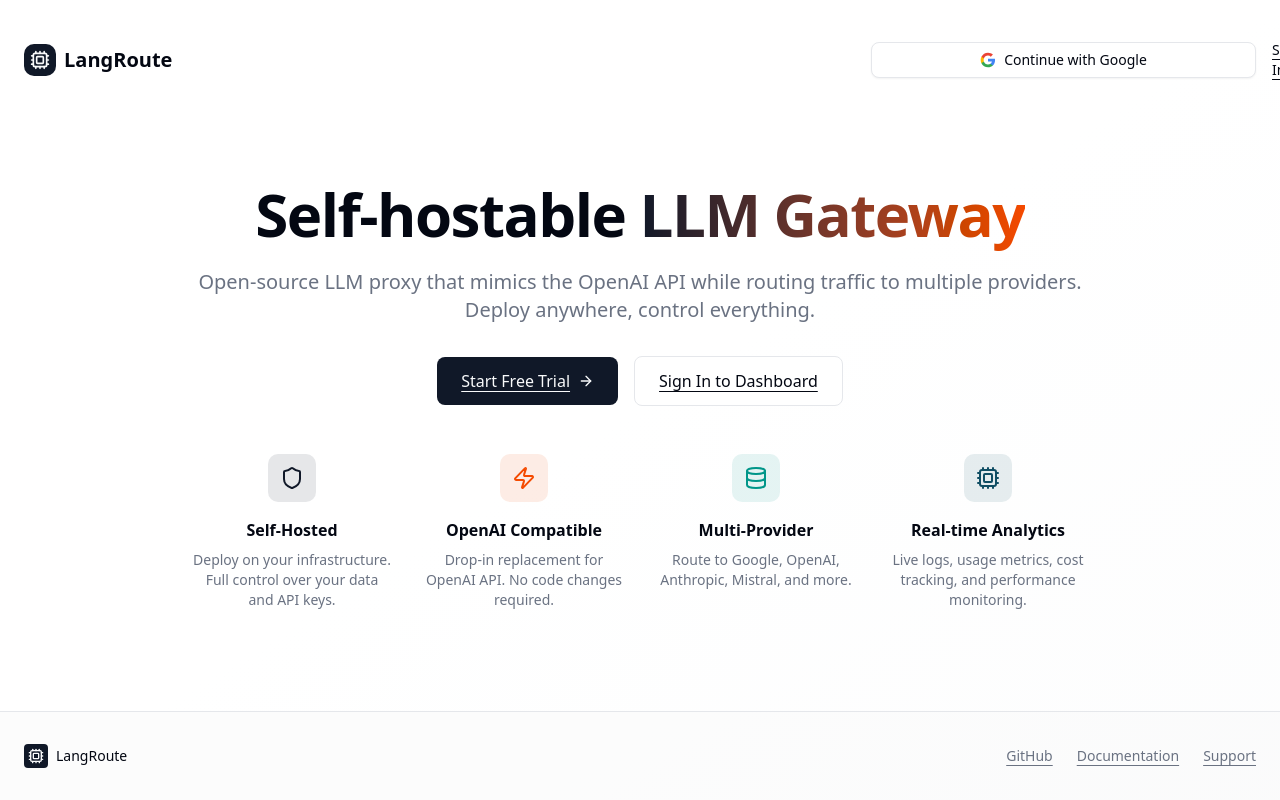
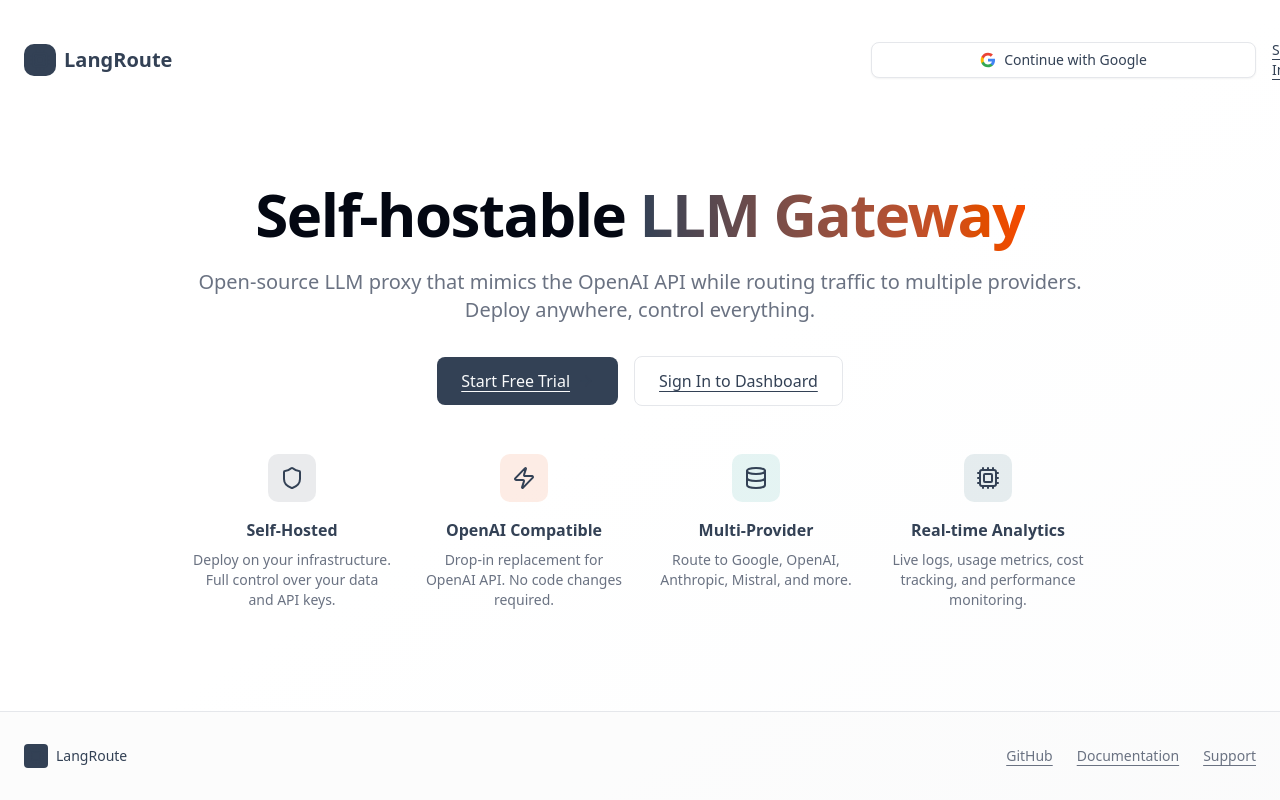
Before and after one commit to bluewave-labs/LangRoute, a Next.js app: page / in a window 1280 px wide. Shown: the top 800 px of the page. Built offline with nearby package versions, Linux system fonts and the light colour scheme; no server answers.

Commit message:
fix: update primary color to hex value and apply text-primary to base styles

```diff
--- a/src/app/(client)/globals.css
+++ b/src/app/(client)/globals.css
@@ -49,7 +49,7 @@
 	--card-foreground: oklch(0.13 0.028 261.692);
 	--popover: oklch(1 0 0);
 	--popover-foreground: oklch(0.13 0.028 261.692);
-	--primary: oklch(0.21 0.034 264.665);
+	--primary: #334155;
 	--primary-foreground: oklch(0.985 0.002 247.839);
 	--secondary: oklch(0.967 0.003 264.542);
 	--secondary-foreground: oklch(0.21 0.034 264.665);
@@ -112,7 +112,7 @@
 
 @layer base {
 	* {
-		@apply border-border outline-ring/50;
+		@apply border-border text-primary outline-ring/50;
 	}
 	body {
 		@apply text-foreground bg-background;
```
